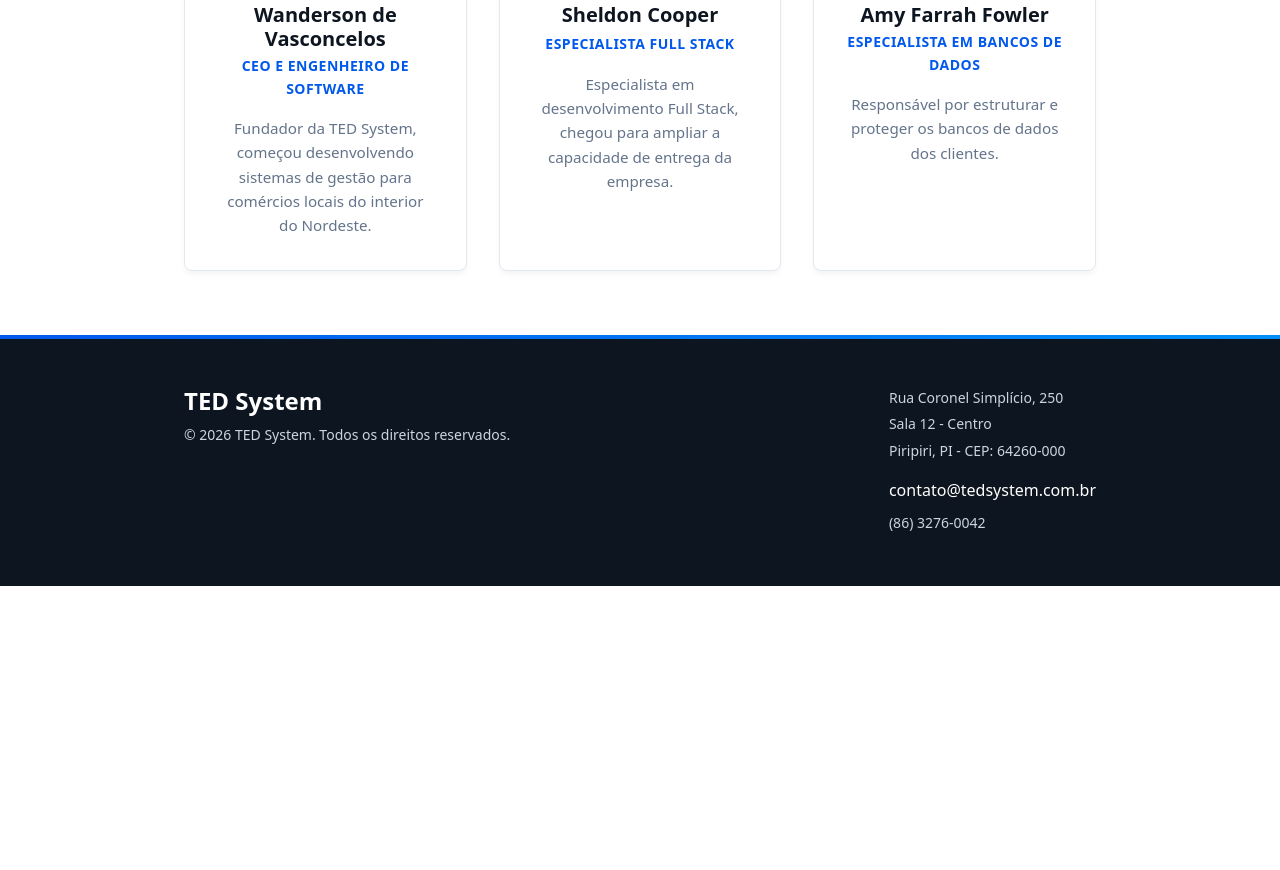
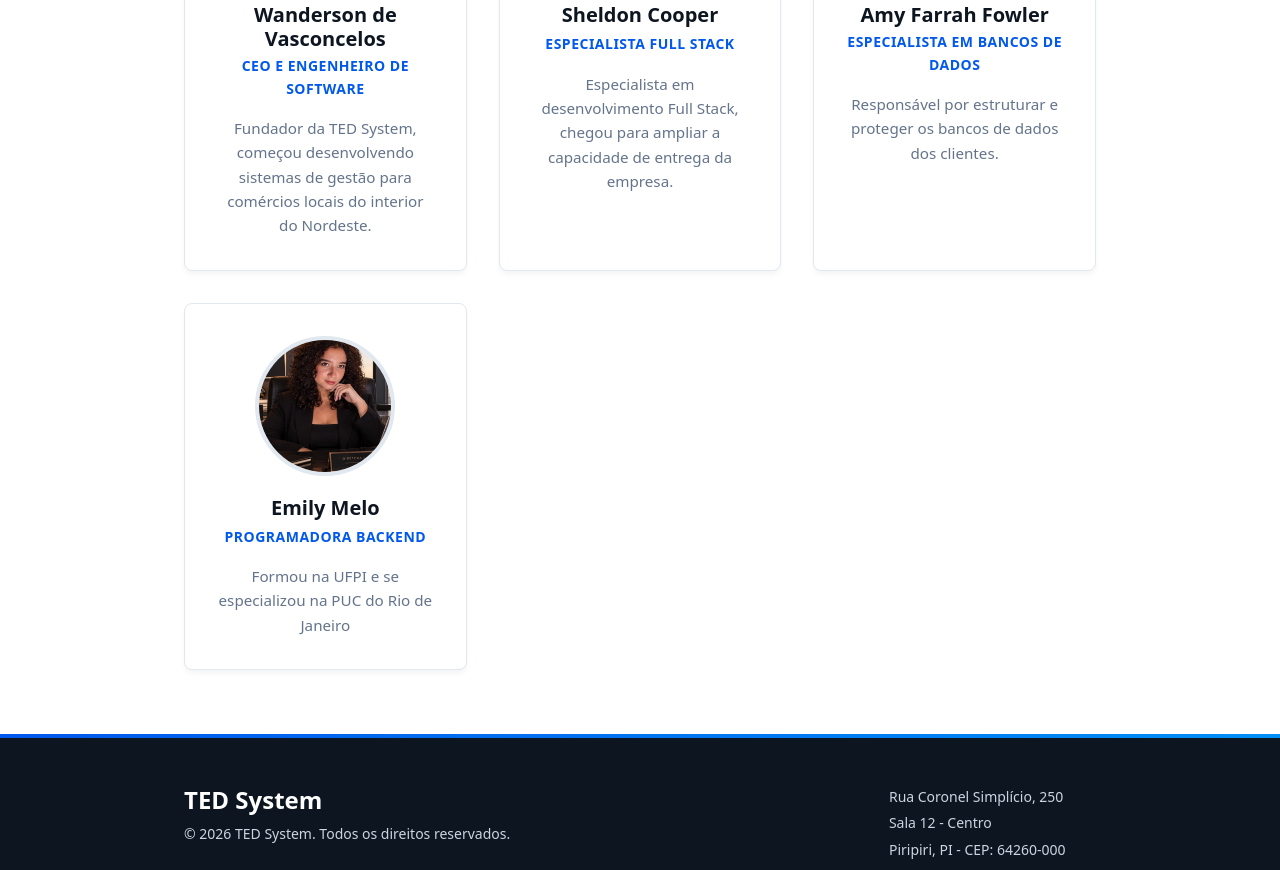
Before and after one commit to lylivisk02/ted-system-site, an Astro site: page /equipe in a window 1280 px wide. Shown: the part 509-1379 px from the top of the page. Before the commit the page ends 1095 px from the top, so only its background shows below. Built offline with nearby package versions, Linux system fonts and the light colour scheme; Astro itself is replaced by a stand-in of ours.

Commit message:
feat: adciona novo membro e valor

```diff
--- a/src/data/empresa.js
+++ b/src/data/empresa.js
@@ -19,7 +19,11 @@ export const empresa = {
     {
       titulo: "Inovação responsável",
       descricao: "Adoção de novas tecnologias com foco em segurança, sustentabilidade e resultados reais."
-    }
+    },
+    {
+      titulo: "Código Limpo e Escalável",
+      descricao: "Priorizamos a arquitetura sustentável e a qualidade do código para garantir sistemas seguros, de alta performance e fáceis de manter."
+    },
   ],
   publicoAlvo:
     "Pequenas e médias empresas (PMEs), startups e profissionais autônomos de diversos segmentos, como comércio, saúde, educação e serviços, que precisam de sistemas web, aplicativos e soluções de gestão personalizadas, além de organizações que buscam modernizar sistemas legados ou melhorar a gestão e a segurança de seus dados.",
@@ -55,6 +59,13 @@ export const empresa = {
       foto: "/images/amy.jpg",
       alt: "Foto de Amy Farrah Fowler",
       descricao: "Responsável por estruturar e proteger os bancos de dados dos clientes."
-    }
+    },
+    {
+       nome: "Emily Melo",
+      cargo: "Programadora backend",
+      foto: "/images/emilyfoto.png",
+      alt: "foto emily",
+      descricao: "Formou na UFPI e se especializou na PUC do Rio de Janeiro"
+    },
   ]
 };
```
Also changed, not shown: public/images/emilyfoto.png (added).
